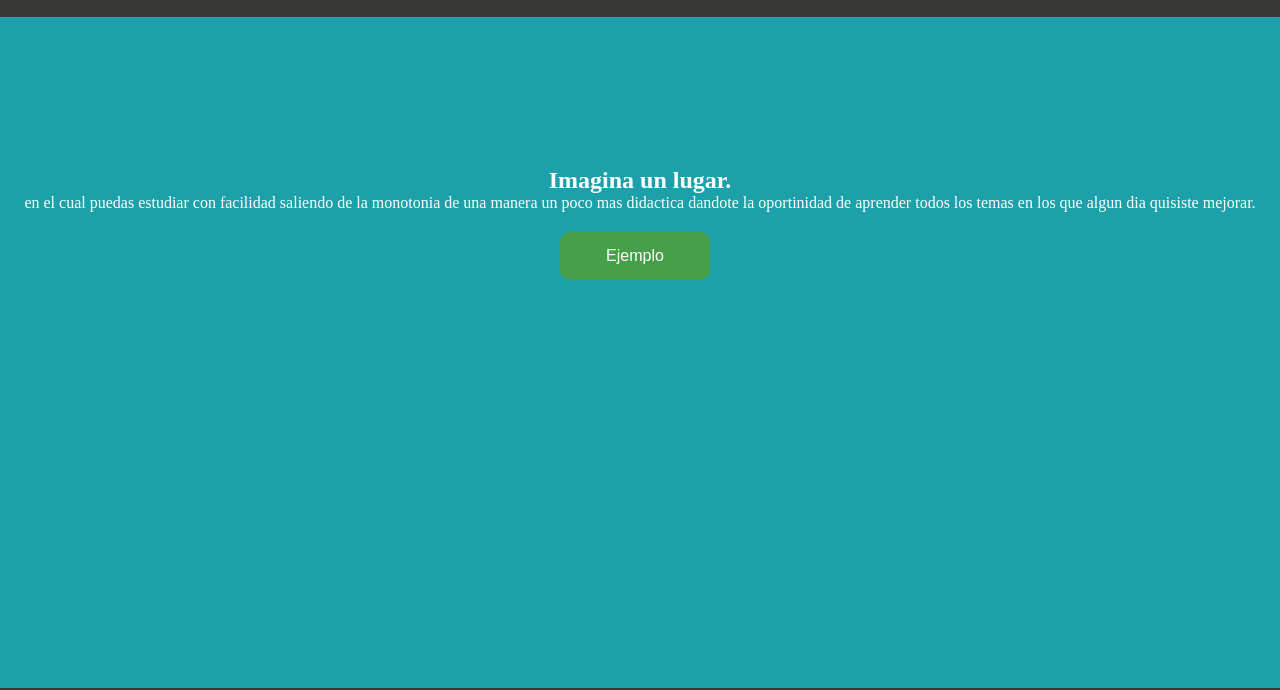
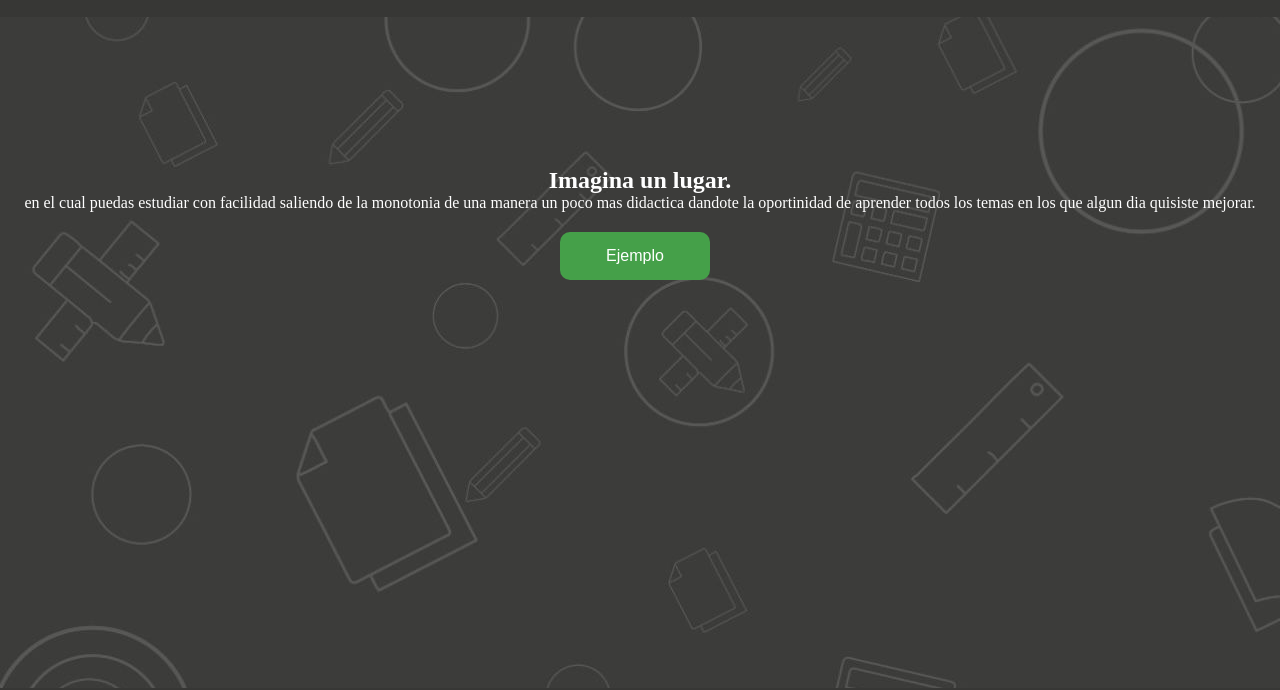
Before and after one commit to julianye25/ask-academy, a plain HTML site: page index.html in a window 1280 px wide. Shown: the part 62-752 px from the top of the page. Drawn offline with Linux system fonts and the light colour scheme.

Commit message:
Cambio del background de la pagina

```diff
--- a/style.css
+++ b/style.css
@@ -5,7 +5,7 @@
 }
 
 body {
-  background-color: rgba(28, 161, 170, 255);
+  background-image: url(./img/background.jpeg);
 }
 
 header {
```
Also changed, not shown: img/background.jpeg (added).
